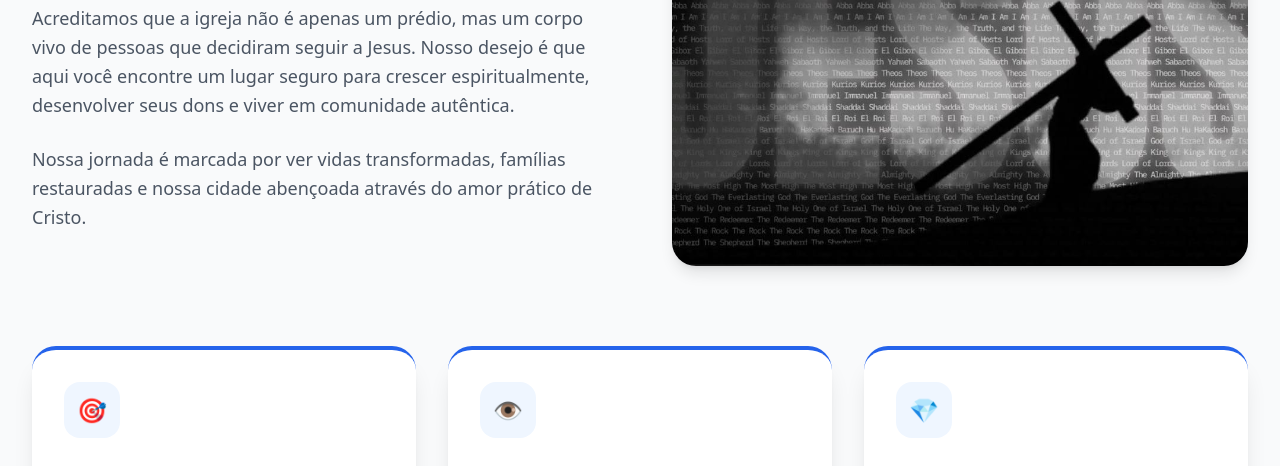
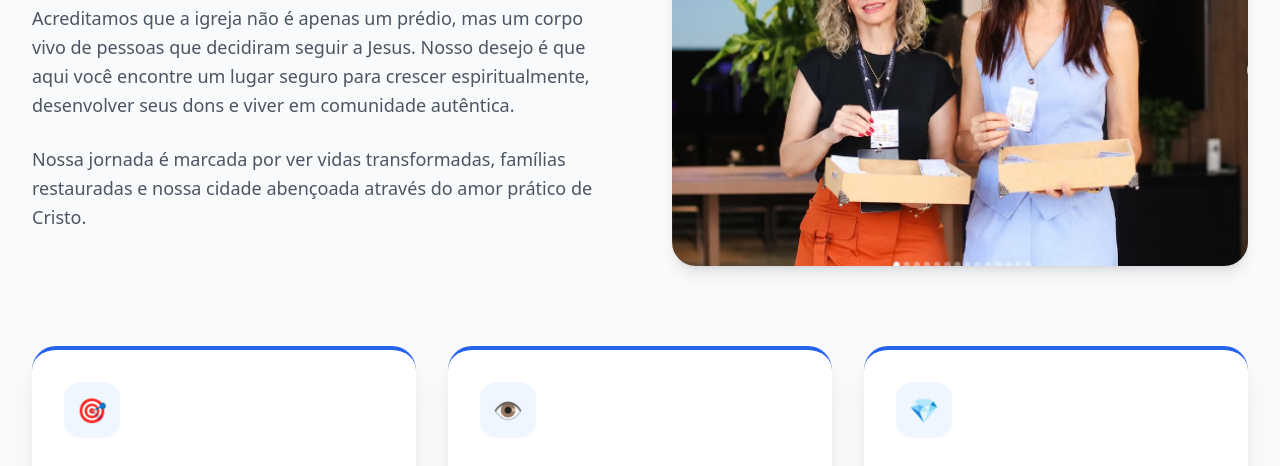
Before and after one commit to joaov0303/site-renacer, a plain HTML site: page site_igreja/quem-somos.html in a window 1280 px wide. Shown: the part 751-1217 px from the top of the page. Drawn offline with nearby package versions, Linux system fonts and the light colour scheme.

Commit message:
quem samos

```diff
--- a/site_igreja/quem-somos.html
+++ b/site_igreja/quem-somos.html
@@ -54,7 +54,7 @@
                 </div>
                 <div class="bg-gray-200 rounded-3xl h-[400px] w-full shadow-lg overflow-hidden">
                      <!-- Lembre-se de colocar o caminho correto para sua imagem aqui -->
-                     <img src="/site_igreja/jesus.jpeg" alt="Comunidade Igreja Renascer" class="w-full h-full object-cover">
+                     <img src="/img/irmaos.png" alt="Comunidade Igreja Renascer" class="w-full h-full object-cover">
                 </div>
             </div>
 
```
Also changed, not shown: img/irmaos.png (added).
